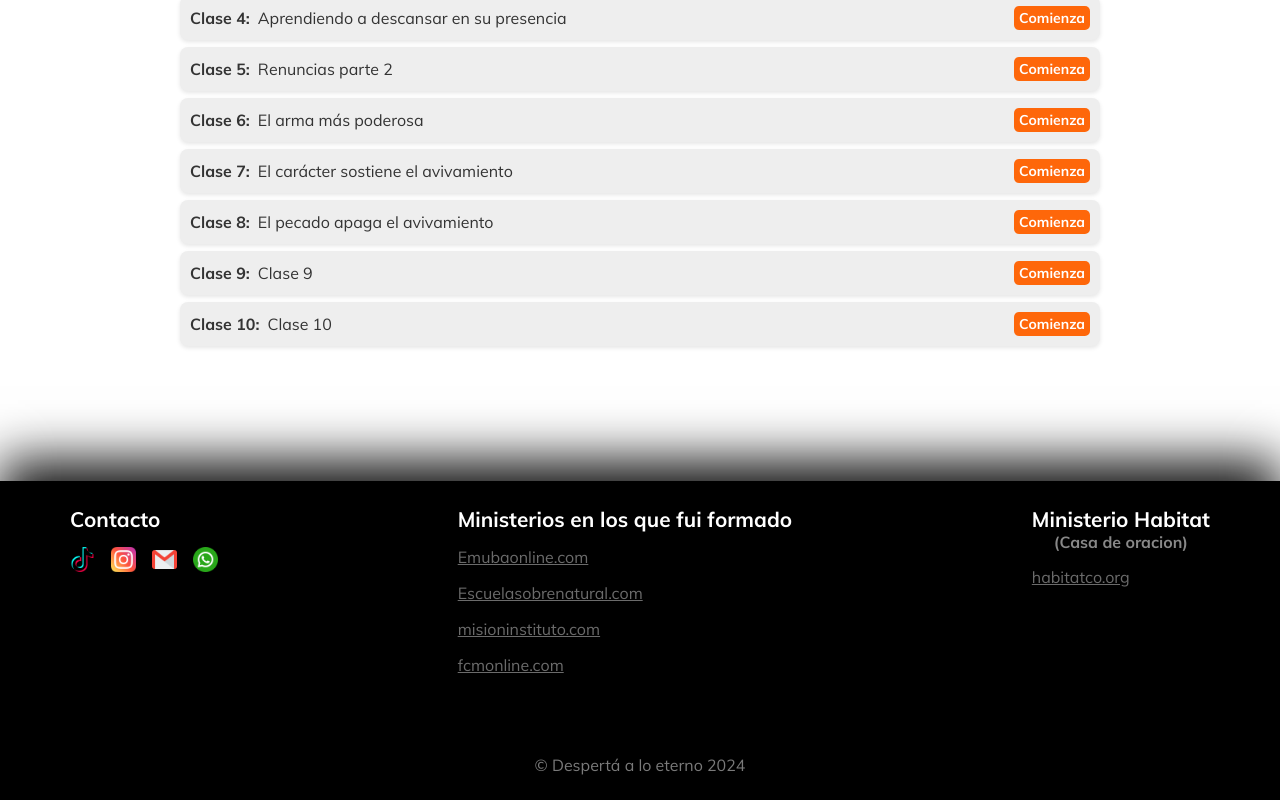
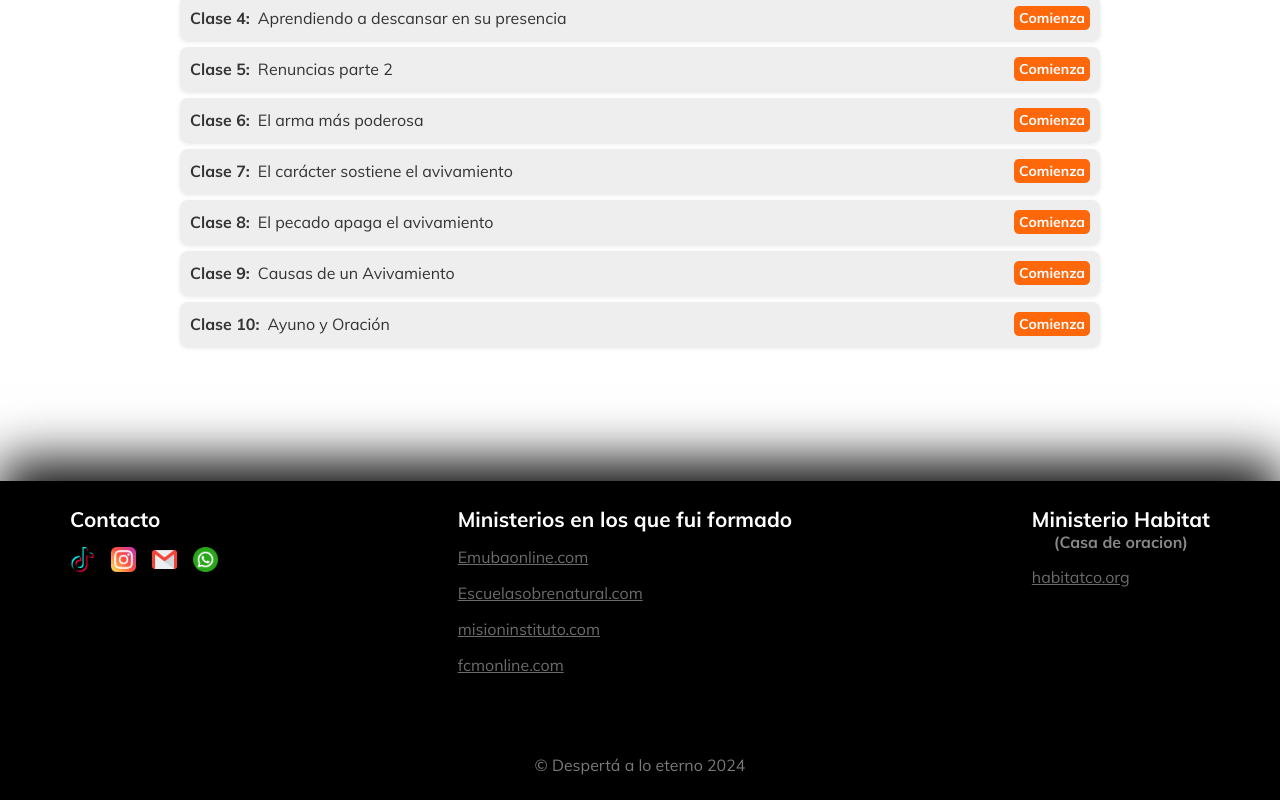
Before and after one commit to Neoagustin/Claros-de-inspiracion, a React (Vite) app: page /curso/1 in a window 1280 px wide. Shown: the part 1710-2510 px from the top of the page. Built offline with nearby package versions, Linux system fonts and the light colour scheme; the HTML template or start-up script is replaced by a standard one.

Commit message:
Agregando cambios

```diff
--- a/src/pages/Courses/Components/CoursesData.js
+++ b/src/pages/Courses/Components/CoursesData.js
@@ -64,12 +64,12 @@ const courses = [
       },
       {
         id: 9,
-        title: "Clase 9",
+        title: "Causas de un Avivamiento",
         video: "https://firebasestorage.googleapis.com/v0/b/desperta-a-lo-eterno.appspot.com/o/Cursos%2FCurso%201%2FClase%209.mp4?alt=media&token=2e14a80e-52de-430e-b5fd-2ba6543416eb"
       },
       {
         id: 10,
-        title: "Clase 10",
+        title: "Ayuno y Oración",
         video: "https://firebasestorage.googleapis.com/v0/b/desperta-a-lo-eterno.appspot.com/o/Cursos%2FCurso%201%2FClase%2010.mp4?alt=media&token=5065321c-38f3-43e4-be53-dec67c8185b8"
       },
     ]
```
